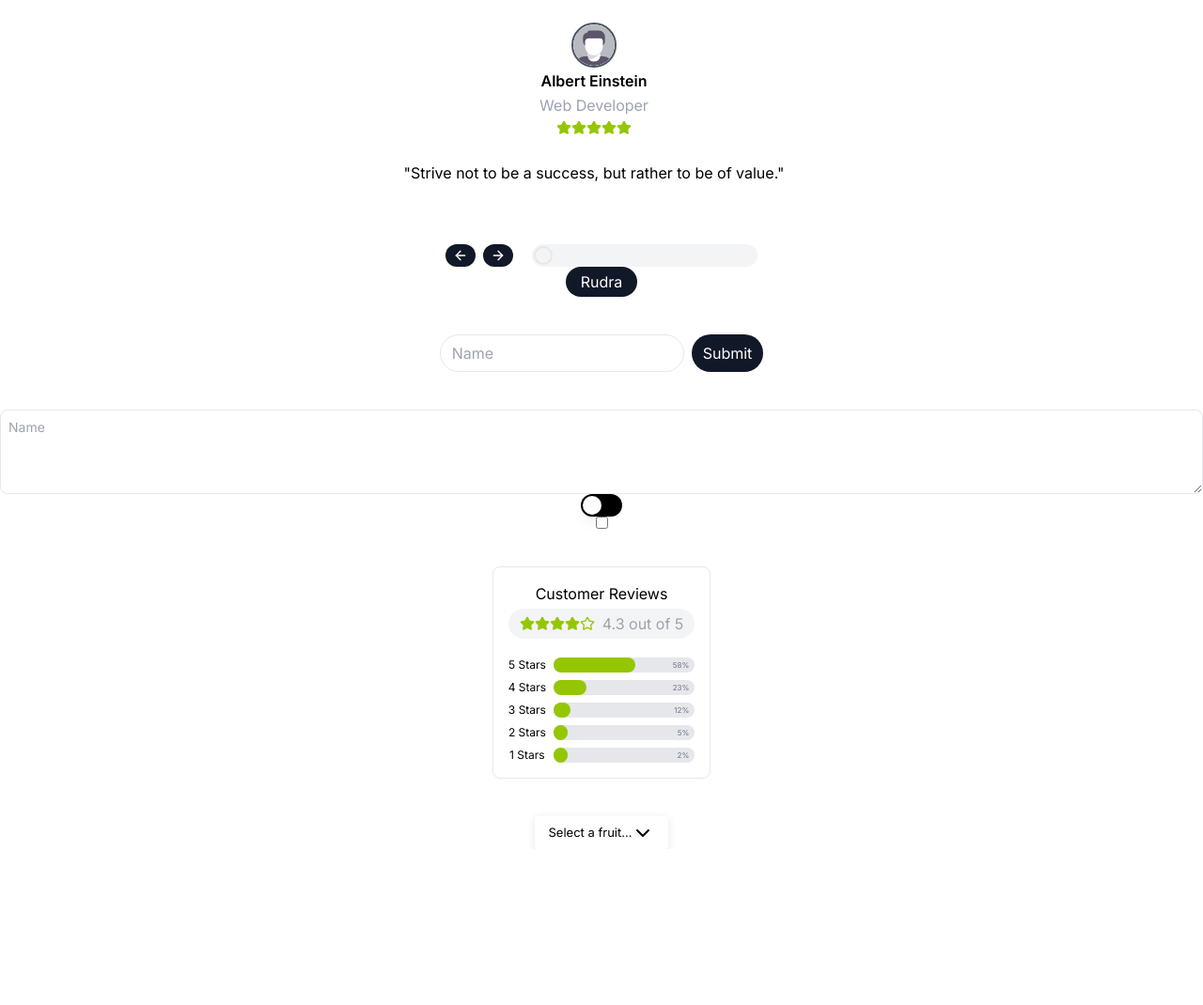
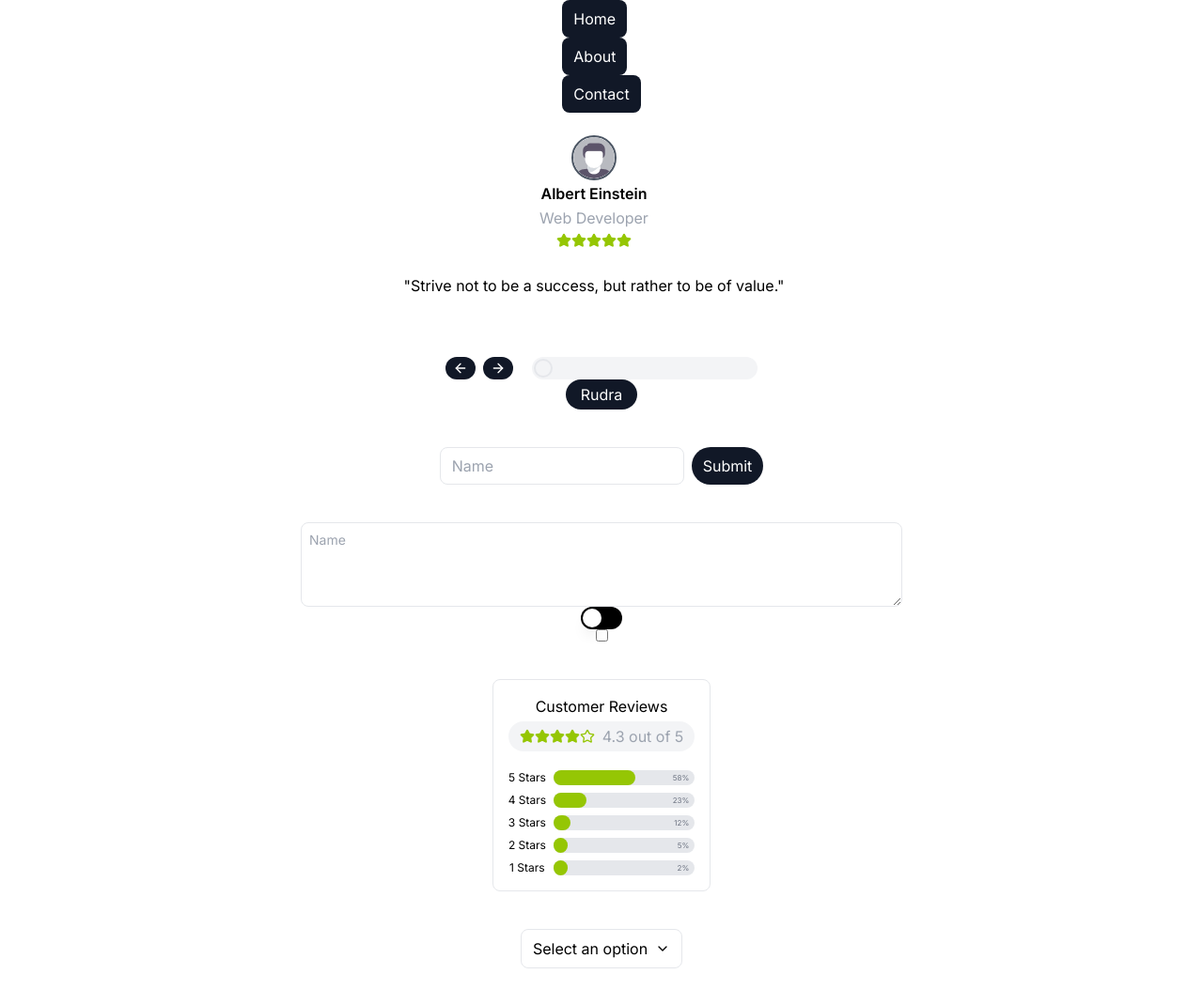
Before and after one commit to prudra2000/Velocify, a Next.js app: page / in a window 1280 px wide. Shown: the top 1070 px of the page at 94% size. Before the commit the page ends 904 px from the top, so only its background shows below. Built offline with nearby package versions, Linux system fonts and the light colour scheme.

Commit message:
updated Select and started on NavBar component

```diff
--- a/src/app/page.tsx
+++ b/src/app/page.tsx
@@ -7,10 +7,11 @@ import { Textarea } from "@/components/textarea";
 import { Button } from "@/components/button";
 import { Switch } from "@/components/switch";
 import { Checkbox } from "@/components/checkbox";
-import { Select } from "@/components/select";
+import { Select, SelectItem, SelectTrigger } from "@/components/select";
 import RaitingsBreakdown from "@/components/raitingsbreakdown";
 import RatingsBreakdown from "@/components/raitingsbreakdown";
 import { Option } from "@/components/options"; // Updated import path
+import { NavBar, NavBarLinks } from "@/components/navbar";
 
 interface Testimonials {
   author: string;
@@ -37,6 +38,11 @@ export default function Home() {
 
   return (
     <main className="flex flex-col items-center justify-center">
+      <NavBar>
+        <NavBarLinks>Home</NavBarLinks>
+        <NavBarLinks>About</NavBarLinks>
+        <NavBarLinks>Contact</NavBarLinks>
+      </NavBar>
       {testimonials.length > 0 && (
         <Carousel
           testimonials={testimonials}
@@ -49,18 +55,39 @@ export default function Home() {
         Rudra
       </Badge>
       <div className="flex gap-2 mb-10 px-10">
-        <Input type="text" variant="rounded" placeholder="Name" />
-        <Button className="rounded-full" >
+        <Input type="text" variant="default" placeholder="Name" />
+        <Button className="rounded-full">
           <p>Submit</p>
         </Button>
       </div>
-      <Textarea placeholder="Name" />
+      <div className="w-1/2">
+        <Textarea placeholder="Name" />
+      </div>
       <Switch />
-      <Checkbox accentColor="#95c604"/>
+      <Checkbox accentColor="#95c604" />
       <div className="my-10">
-        <RatingsBreakdown accentColor="#95c604" oneStars={100} twoStars={230} threeStars={500} fourStars={1000} fiveStars={2500}/>
+        <RatingsBreakdown
+          accentColor="#95c604"
+          oneStars={100}
+          twoStars={230}
+          threeStars={500}
+          fourStars={1000}
+          fiveStars={2500}
+        />
       </div>
-      <Select/>
+      <div className="mb-28">
+        <Select placeholder="Select an option">
+          <SelectItem className="your-class-name" value="apple1">
+            Apple1
+          </SelectItem>
+          <SelectItem className="your-class-name" value="apple2">
+            Apple2
+          </SelectItem>
+          <SelectItem className="your-class-name" value="apple3">
+            Apple3
+          </SelectItem>
+        </Select>
+      </div>
     </main>
   );
 }
--- /dev/null
+++ b/src/components/navbar.tsx
@@ -0,0 +1,14 @@
+import React from "react";
+import { Button } from "@/components/button";
+
+const NavBarLinks = ({ children }: { children: React.ReactNode }) => (
+  <div className="flex flex-row"><Button variant="default">{children}</Button></div>
+);
+NavBarLinks.displayName = "NavBarLinks";
+
+const NavBar = ({ children }: { children: React.ReactNode }) => (
+  <div>{children}</div>
+);
+NavBar.displayName = "NavBar";
+
+export { NavBar, NavBarLinks };
--- a/src/components/select.tsx
+++ b/src/components/select.tsx
@@ -2,45 +2,67 @@ import * as RadixSelect from "@radix-ui/react-select";
 import { cva, type VariantProps } from "class-variance-authority";
 import { twMerge } from "tailwind-merge";
 import React from "react";
-import { ChevronDown, ChevronUp } from "lucide-react";
- // Ensure CheckIcon is imported
+import { ChevronDown, ChevronUp, Check } from "lucide-react";
+// Ensure CheckIcon is imported
+
+// New component for SelectTrigger
+const SelectTrigger = ({ children }: { children: React.ReactNode }) => (
+  <RadixSelect.Trigger className="flex w-full px-3 py-2 text-xs sm:text-sm md:text-base border border-input rounded-lg">
+    <div className="inline-flex items-center justify-center">
+      {children}
+      <RadixSelect.Icon>
+        <ChevronDown className="ml-2 w-4 h-4" />
+      </RadixSelect.Icon>
+    </div>
+  </RadixSelect.Trigger>
+);
+SelectTrigger.displayName = "SelectTrigger";
+
+// New component for SelectItem
+const SelectItem: React.FC<{
+  className: string;
+  value: string;
+  children?: React.ReactNode;
+}> = ({ className, value, children }) => (
+  <RadixSelect.Item
+    value={value}
+    className={twMerge(
+      "relative flex w-full flex-row items-center px-3 py-1 sm:px-3 sm:py-2 text-xs sm:text-sm md:text-base",
+      className
+    )}
+  >
+    <RadixSelect.ItemText className="flex flex-col items-center">
+      <span className="max-w-xs truncate">{children}</span>
+    </RadixSelect.ItemText>
+    <RadixSelect.ItemIndicator>
+      <Check className="ml-2 w-4 h-4" />
+    </RadixSelect.ItemIndicator>
+  </RadixSelect.Item>
+);
+SelectItem.displayName = "SelectItem";
 
 const Select = React.forwardRef<
   HTMLDivElement,
-  React.HTMLAttributes<HTMLDivElement>
->(({ className, style, ...props }, ref) => (
+  React.HTMLAttributes<HTMLDivElement> & {
+    children: React.ReactNode;
+    placeholder: string;
+  }
+>(({ className, style, children, placeholder, ...props }, ref) => (
   <RadixSelect.Root>
-    <RadixSelect.Trigger className="inline-flex items-center justify-center rounded px-[15px] text-[13px] leading-none h-[35px] gap-[5px] bg-white text-violet11 shadow-[0_2px_10px] shadow-black/10 hover:bg-mauve3 focus:shadow-[0_0_0_2px] focus:shadow-black data-[placeholder]:text-violet9 outline-none">
-      <div className="inline-flex items-center justify-center">
-        <RadixSelect.Value placeholder="Select a fruit…" />
-        <RadixSelect.Icon>
-          <ChevronDown />
-        </RadixSelect.Icon>
-      </div>
-    </RadixSelect.Trigger>
+    <SelectTrigger>
+      <RadixSelect.Value placeholder={placeholder} />
+    </SelectTrigger>
     <RadixSelect.Portal>
-      <RadixSelect.Content className="overflow-hidden bg-white rounded-md shadow-[0px_10px_38px_-10px_rgba(22,_23,_24,_0.35),0px_10px_20px_-15px_rgba(22,_23,_24,_0.2)]">
-        <RadixSelect.ScrollUpButton className="flex items-center justify-center h-[25px] bg-white text-violet11 cursor-default">
-          <ChevronUp />
-        </RadixSelect.ScrollUpButton>
-        <RadixSelect.Viewport>
-          <RadixSelect.Group>
-            <RadixSelect.Label className="px-[25px] text-xs leading-[25px] text-mauve11">
-              Fruits
-            </RadixSelect.Label>
-            <RadixSelect.Item value="apple">Apple</RadixSelect.Item>
-            <RadixSelect.Item value="banana">Banana</RadixSelect.Item>
-            <RadixSelect.Item value="orange">Orange</RadixSelect.Item>
-          </RadixSelect.Group>
+      <RadixSelect.Content className="bg-white relative z-50 max-h-96 min-w-[8rem] overflow-hidden rounded-md border shadow-md">
+
+        <RadixSelect.Viewport className="p-1 flex flex-col items-center text-center">
+          {children}
         </RadixSelect.Viewport>
-        <RadixSelect.ScrollDownButton className="flex items-center justify-center h-[25px] bg-white text-violet11 cursor-default">
-          <ChevronDown />
-        </RadixSelect.ScrollDownButton>
+
       </RadixSelect.Content>
     </RadixSelect.Portal>
   </RadixSelect.Root>
 ));
 Select.displayName = "Select";
 
-
-export { Select };
+export { Select, SelectItem, SelectTrigger };
```
